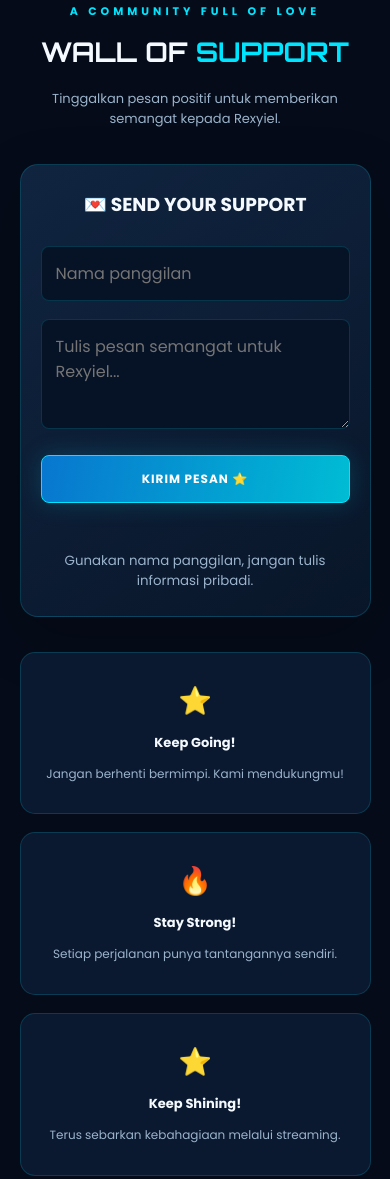
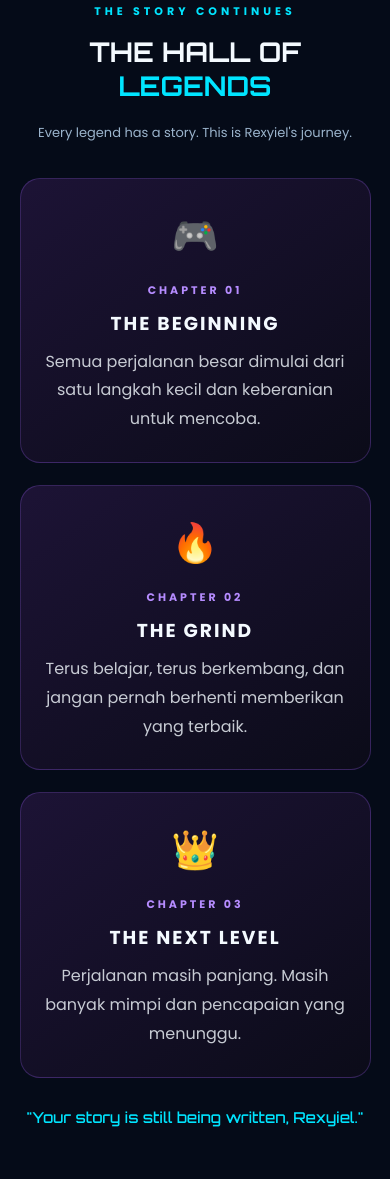
Before and after one commit to kannshibal-collab/RexyielWebsite, a website: page public/index.html in a window 390 px wide. Shown: the part 4416-5595 px from the top of the page. Drawn offline with Linux system fonts and the light colour scheme; no server answers.

Commit message:
Upgrade Wall of Support to Hall of Legends

```diff
--- a/public/css/style.css
+++ b/public/css/style.css
@@ -559,3 +559,59 @@ footer small { color:#66849f; font-size:9px; letter-spacing:2px; }
   transform: none !important;
   box-shadow: 0 0 25px #ffb700;
 }
+
+/* ===== HALL OF LEGENDS ===== */
+.legend-grid {
+  display: grid;
+  grid-template-columns: repeat(auto-fit, minmax(220px, 1fr));
+  gap: 22px;
+  margin-top: 35px;
+}
+
+.legend-card {
+  position: relative;
+  padding: 28px 24px;
+  border: 1px solid rgba(160, 100, 255, .25);
+  border-radius: 20px;
+  background: linear-gradient(145deg, rgba(30, 20, 55, .95), rgba(12, 12, 25, .95));
+  transition: transform .3s ease, border-color .3s ease, box-shadow .3s ease;
+  overflow: hidden;
+}
+
+.legend-card:hover {
+  transform: translateY(-8px);
+  border-color: #a66cff;
+  box-shadow: 0 12px 35px rgba(130, 70, 255, .2);
+}
+
+.legend-icon {
+  font-size: 38px;
+  margin-bottom: 18px;
+}
+
+.legend-card h3 {
+  margin: 10px 0;
+  letter-spacing: 2px;
+}
+
+.legend-card > p:last-child {
+  line-height: 1.8;
+  opacity: .8;
+}
+
+.legend-card .eyebrow {
+  color: #b68cff;
+  letter-spacing: 3px;
+  font-size: 11px;
+}
+
+.legend-grid + .dream-quote {
+  margin-top: 30px;
+  text-align: center;
+}
+
+@media (max-width: 600px) {
+  .legend-grid {
+    grid-template-columns: 1fr;
+  }
+}
--- a/public/index.html
+++ b/public/index.html
@@ -147,30 +147,36 @@
 </section>
 
 <section class="section support" id="support">
-  <p class="eyebrow">A COMMUNITY FULL OF LOVE</p>
-  <h2>WALL OF <span>SUPPORT</span></h2>
-  <p class="section-desc">Tinggalkan pesan positif untuk memberikan semangat kepada Rexyiel.</p>
+  <p class="eyebrow">THE STORY CONTINUES</p>
+  <h2>THE HALL OF <span>LEGENDS</span></h2>
+  <p class="section-desc">
+    Every legend has a story. This is Rexyiel's journey.
+  </p>
 
-  <div class="message-card form-card">
-    <h3>💌 SEND YOUR SUPPORT</h3>
-    <input id="supportName" maxlength="24" placeholder="Nama panggilan">
-    <textarea id="supportMessage" maxlength="240" placeholder="Tulis pesan semangat untuk Rexyiel..."></textarea>
-    <button class="btn" onclick="sendSupport()">KIRIM PESAN ⭐</button>
-    <p id="supportStatus" class="status"></p>
-    <small>Gunakan nama panggilan, jangan tulis informasi pribadi.</small>
+  <div class="legend-grid">
+    <article class="legend-card">
+      <div class="legend-icon">🎮</div>
+      <p class="eyebrow">CHAPTER 01</p>
+      <h3>THE BEGINNING</h3>
+      <p>Semua perjalanan besar dimulai dari satu langkah kecil dan keberanian untuk mencoba.</p>
+    </article>
+
+    <article class="legend-card">
+      <div class="legend-icon">🔥</div>
+      <p class="eyebrow">CHAPTER 02</p>
+      <h3>THE GRIND</h3>
+      <p>Terus belajar, terus berkembang, dan jangan pernah berhenti memberikan yang terbaik.</p>
+    </article>
+
+    <article class="legend-card">
+      <div class="legend-icon">👑</div>
+      <p class="eyebrow">CHAPTER 03</p>
+      <h3>THE NEXT LEVEL</h3>
+      <p>Perjalanan masih panjang. Masih banyak mimpi dan pencapaian yang menunggu.</p>
+    </article>
   </div>
 
-  <div class="support-grid" id="supportList">
-    <article class="support-card">
-      <div>⭐</div><h3>Keep Going!</h3><p>Jangan berhenti bermimpi. Kami mendukungmu!</p>
-    </article>
-    <article class="support-card">
-      <div>🔥</div><h3>Stay Strong!</h3><p>Setiap perjalanan punya tantangannya sendiri.</p>
-    </article>
-    <article class="support-card">
-      <div>⭐</div><h3>Keep Shining!</h3><p>Terus sebarkan kebahagiaan melalui streaming.</p>
-    </article>
-  </div>
+  <div class="dream-quote">"Your story is still being written, Rexyiel."</div>
 </section>
 
 <section class="final">
```
